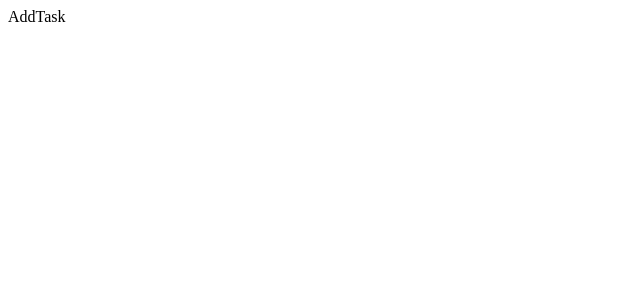
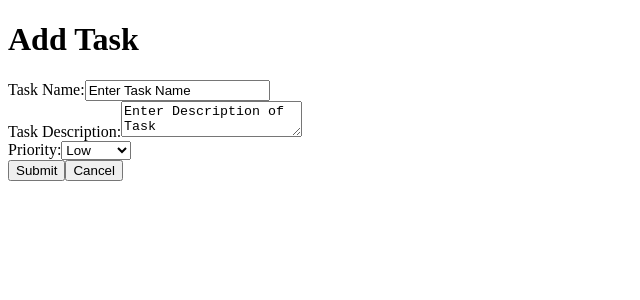
Before and after one commit to itsme-shivamkumar/Task-Master, a React (Create React App) app: page /add in a window 1280 px wide. Shown: the top 300 px of the page, without its empty margins (0-640 px from the left). Built offline with nearby package versions, Linux system fonts and the light colour scheme.

Commit message:
basic add update delete functionalities implemented

```diff
--- a/public/index.html
+++ b/public/index.html
@@ -9,7 +9,6 @@
       name="description"
       content="Task Management Web App"
     />
-    <link rel="manifest" href="%PUBLIC_URL%/manifest.json" />
     <title>React App</title>
   </head>
   <body>
--- a/src/components/AddTask.jsx
+++ b/src/components/AddTask.jsx
@@ -1,9 +1,23 @@
 import React from 'react'
+import TaskForm from './TaskForm'
+import { useTaskContext } from './TaskContext'
+import { useNavigate } from 'react-router-dom'
+const AddTask = () => {
+  const {dispatch} = useTaskContext();
+  const navigate=useNavigate();
+  const handleAddTask=(task)=>{
+    dispatch({type:'ADD_TASK', payload:{...task,id:Date.now()}})
+    navigate('/');
+  }
+  const handleCancel=()=>{
+    navigate('/');
+  }
+  return (
+    <>
+      <h1>Add Task</h1>
+      <TaskForm onSubmit={handleAddTask} onCancel={handleCancel} initialValue={{name:'Enter Task Name', description:'Enter Description of Task', priority:'low', completed:false}} />
+    </>
 
-const AddTask = () => {
-
-  return (
-    <div>AddTask</div>
   )
 }
 
--- a/src/components/EditTask.jsx
+++ b/src/components/EditTask.jsx
@@ -1,8 +1,38 @@
-import React from 'react'
+import React, { useEffect, useState } from 'react'
+import TaskForm from './TaskForm'
+import { useNavigate, useParams } from 'react-router-dom'
+import { useTaskContext } from './TaskContext';
 
 const EditTask = () => {
+  const navigator=useNavigate();
+  const [task,setTask]=useState({
+    name:'',
+    description:'',
+    priority:'',
+    completed: false,
+    id:-1,
+  })
+  const {id} = useParams();
+  const {state,dispatch}=useTaskContext();
+  useEffect(()=>{
+    const existingTask=state.tasks.find((t)=>t.id===parseInt(id));
+    if(existingTask){
+      setTask(existingTask);
+    }
+  },[])
+
+  const handleEdit=(updatedTask)=>{
+    dispatch({type:'UPDATE_TASK', payload:{...updatedTask, id:task.id}})
+    navigator('/');
+  }
+  const handleCancel=()=>{
+    navigator('/');
+  }
   return (
-    <div>EditTask</div>
+    <>
+      <h1>Edit Task</h1>
+      <TaskForm onSubmit={handleEdit} onCancel={handleCancel} initialValue={task} />
+    </>
   )
 }
 
--- a/src/components/TaskContext.jsx
+++ b/src/components/TaskContext.jsx
@@ -3,7 +3,22 @@ import React,{createContext,useContext,useReducer} from 'react'
 const TaskContext=createContext();
 
 const initialState={
-    tasks:[],
+    tasks:[
+        {
+            id:1,
+            name:"Task 1",
+            description:"Test Description 1",
+            priority:"high",
+            completed:false
+        },
+        {
+            id:2,
+            name:"Task 2",
+            description:"Test Description 2",
+            priority:"low",
+            completed:true
+        }
+    ],
 }
 
 const taskReducer=(state,action)=>{
@@ -13,12 +28,18 @@ const taskReducer=(state,action)=>{
         case 'DELETE_TASK':
             return {...state,tasks: state.tasks.filter((task)=>task.id!==action.payload)};
         case 'UPDATE_TASK':
+            console.log("state and action is",state.tasks,action.payload)
             return {
                 ...state,
                 tasks: state.tasks.map((task)=>{
-                    return task.id===action.payload.id?{...task, ...action.payload.updatedTask}:task
+                    return task.id===action.payload?{...task, ...action.payload.updatedTask}:task
                 })
             };
+        case 'TOGGLE_COMPLETE_TASK':
+            return {
+                ...state,
+                tasks: state.tasks.map((task)=>task.id===action.payload?{...task, completed:!task.completed}:task)
+            }
         default:
             return state;
     }
--- /dev/null
+++ b/src/components/TaskForm.jsx
@@ -0,0 +1,46 @@
+import React, { useEffect, useState } from 'react'
+
+const TaskForm = ({onSubmit, onCancel, initialValue}) => {
+
+    const [task,setTask]=useState(initialValue);
+
+    const handleChange=(e)=>{
+        setTask({...task,[e.target.name]:e.target.value});
+    }
+    // this useEffect is must do
+    useEffect(()=>{
+        setTask(initialValue);
+    },[initialValue])
+
+    const handleSubmit=(e)=>{
+        e.preventDefault();
+        onSubmit(task);
+    }
+  return (
+    <form onSubmit={handleSubmit} >
+        <label>
+            Task Name:
+            <input type='text' name='name' value={task.name} onChange={handleChange} />
+        </label>
+        <br/>
+        <label>
+            Task Description:
+            <textarea name='description' value={task.description} onChange={handleChange} />
+        </label>
+        <br/>
+        <label>
+            Priority:
+            <select name='priority' value={task.priority} onChange={handleChange} >
+                <option value='low' >Low</option>
+                <option value='medium' >Medium</option>
+                <option value='high' >High</option>
+            </select>
+        </label>
+        <br/>
+        <button type='submit' >Submit</button>
+        <button type='button' onClick={onCancel} >Cancel</button>
+    </form>
+  )
+}
+
+export default TaskForm
--- a/src/components/TaskList.jsx
+++ b/src/components/TaskList.jsx
@@ -1,6 +1,7 @@
 import React from 'react'
 import { useTaskContext } from './TaskContext'
 import TaskListItem from './TaskListItem';
+import { Link } from 'react-router-dom';
 
 const TaskList = () => {
 
@@ -10,8 +11,8 @@ const TaskList = () => {
         dispatch({type:'DELETE_TASK', payload:id});
     }
 
-    const handleToggleComplete=()=>{
-
+    const handleToggleComplete=(id)=>{
+        dispatch({type:'TOGGLE_COMPLETE_TASK', payload: id})
     }
 
     return (
@@ -24,6 +25,9 @@ const TaskList = () => {
                 onToggleComplete={()=>handleToggleComplete(task.id)}
             />)
         })}
+        <Link to={'/add'} >
+            <button>+Add Task</button>
+        </Link>
     </>
     )
 }
--- a/src/components/TaskListItem.jsx
+++ b/src/components/TaskListItem.jsx
@@ -1,9 +1,18 @@
 import React from 'react'
+import { Link } from 'react-router-dom'
 
 const TaskListItem = ({task,onDelete,onToggleComplete}) => {
-  return (
+
+    return (
     <>
-
+        <span style={{textDecoration: task.completed?'line-through':'none'}} >
+            {task.name} - {task.description} - {task.priority}
+        </span>
+        <input type='checkbox' checked={task.completed} onChange={onToggleComplete} />
+        <button onClick={onDelete} >Delete</button>
+        <Link to={`/edit/${task.id}`} >
+            <button>Edit</button>
+        </Link>
     </>
   )
 }
```
